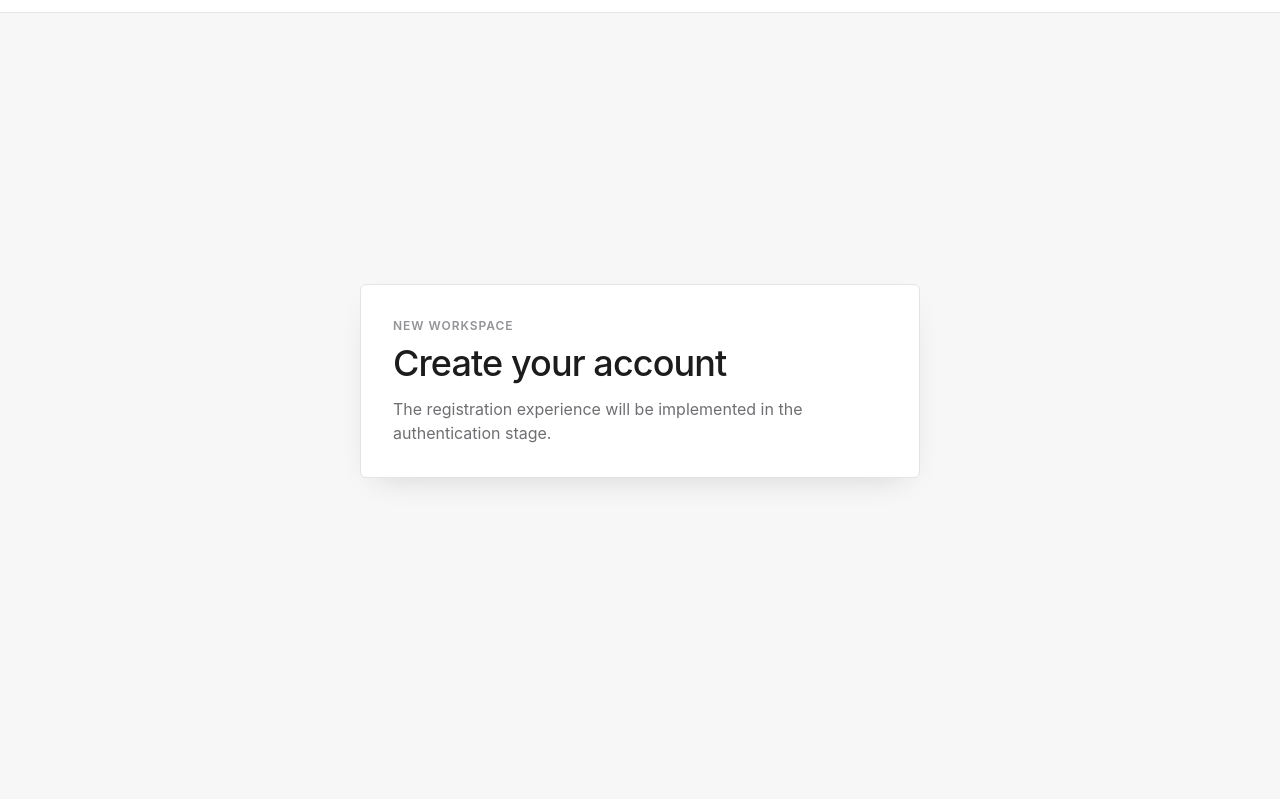
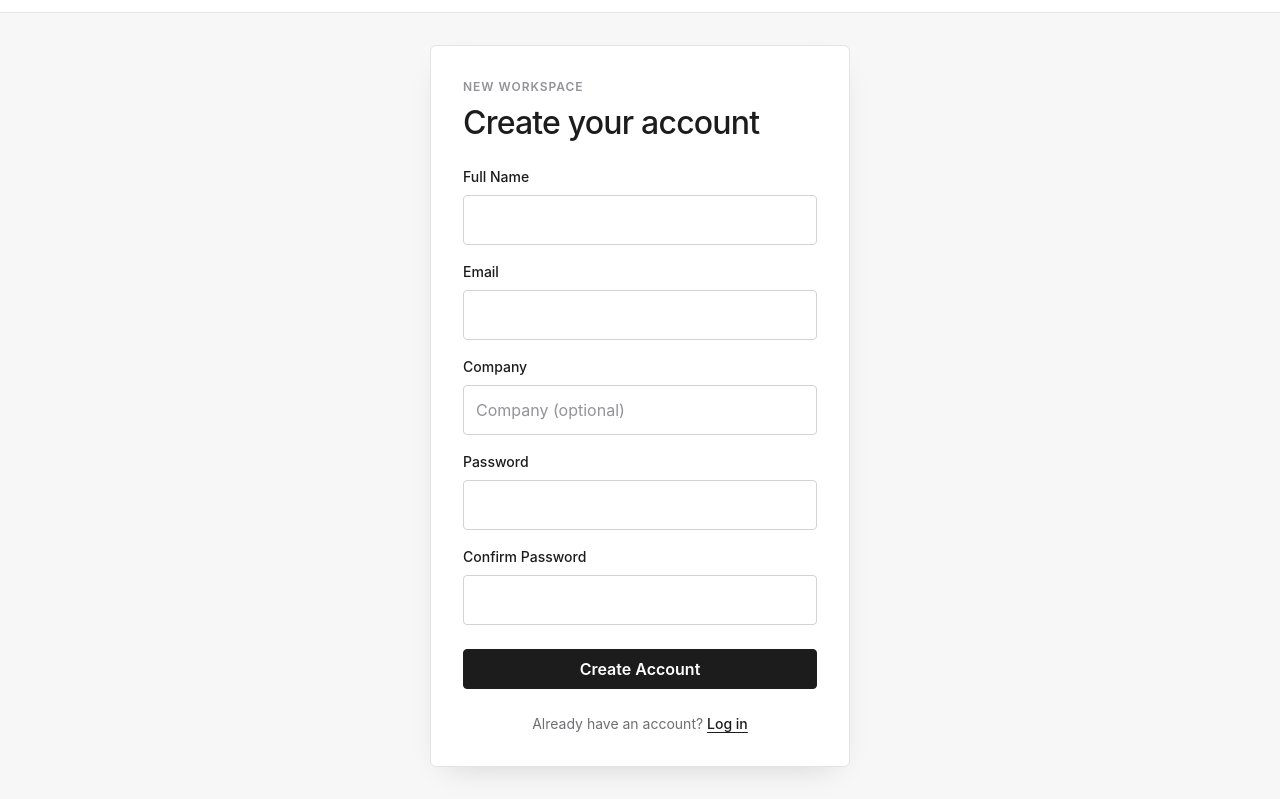
Before and after one commit to Artyush23/10x_crm_project, a website with bundled scripts: page signup.html in a window 1280 px wide. Shown: the part 51-850 px from the top of the page. Before the commit the page ends 800 px from the top, so only its background shows below. Built offline with nearby package versions, Linux system fonts and the light colour scheme.

Commit message:
feat: build the sign-up form and field error UI

```diff
--- a/scss/_auth.scss
+++ b/scss/_auth.scss
@@ -1 +1,106 @@
-// Authentication page styles are implemented in a later stage.
+.auth-page {
+  display: grid;
+  min-height: calc(100vh - 4rem);
+  place-items: center;
+  padding: var(--space-8) var(--space-4);
+}
+
+.auth-card {
+  width: min(100%, 26.25rem);
+  border: 1px solid var(--color-border);
+  border-radius: var(--radius-md);
+  padding: var(--space-8);
+  background: var(--color-surface);
+  box-shadow: var(--shadow-overlay);
+}
+
+.auth-card__heading {
+  margin-bottom: var(--space-6);
+
+  h1 {
+    margin: var(--space-2) 0 0;
+    font-size: 2rem;
+    font-weight: 500;
+    letter-spacing: -0.025em;
+    line-height: 1.2;
+  }
+}
+
+.auth-form {
+  display: grid;
+  gap: var(--space-4);
+}
+
+.form-field {
+  display: grid;
+  gap: var(--space-2);
+
+  label {
+    color: var(--color-text);
+    font-size: 0.875rem;
+    font-weight: 500;
+  }
+
+  input {
+    min-height: 2.75rem;
+    transition:
+      border-color 160ms ease,
+      box-shadow 160ms ease;
+
+    &::placeholder {
+      color: var(--color-text-subtle);
+    }
+
+    &:focus {
+      border-color: var(--color-text);
+      box-shadow: 0 0 0 1px var(--color-text);
+      outline: 0;
+    }
+
+    &.input-error {
+      border-color: var(--color-danger);
+      box-shadow: 0 0 0 1px var(--color-danger);
+    }
+  }
+}
+
+.form-error {
+  min-height: 1.125rem;
+  margin: calc(var(--space-1) * -1) 0 0;
+  color: var(--color-danger);
+  font-size: 0.75rem;
+  line-height: 1.5;
+
+  &:empty {
+    display: none;
+  }
+}
+
+.auth-form__submit {
+  width: 100%;
+  margin-top: var(--space-2);
+  font-weight: 600;
+}
+
+.auth-card__footer {
+  margin: var(--space-6) 0 0;
+  color: var(--color-text-muted);
+  font-size: 0.875rem;
+  text-align: center;
+
+  a {
+    color: var(--color-text);
+    font-weight: 500;
+  }
+}
+
+@media (max-width: 30rem) {
+  .auth-page {
+    align-items: start;
+    padding: var(--space-6) var(--space-4);
+  }
+
+  .auth-card {
+    padding: var(--space-6);
+  }
+}
--- a/signup.html
+++ b/signup.html
@@ -16,11 +16,83 @@
       </a>
     </header>
 
-    <main class="placeholder-page" id="main-content">
-      <section class="placeholder-card" aria-labelledby="page-title">
-        <p class="eyebrow">New workspace</p>
-        <h1 id="page-title">Create your account</h1>
-        <p>The registration experience will be implemented in the authentication stage.</p>
+    <main class="auth-page" id="main-content">
+      <section class="auth-card" aria-labelledby="page-title">
+        <div class="auth-card__heading">
+          <p class="eyebrow">New workspace</p>
+          <h1 id="page-title">Create your account</h1>
+        </div>
+
+        <form class="auth-form" id="signup-form" novalidate>
+          <div class="form-field">
+            <label for="full-name">Full Name</label>
+            <input
+              id="full-name"
+              name="fullName"
+              type="text"
+              autocomplete="name"
+              aria-describedby="full-name-error"
+              required
+            >
+            <p class="form-error" id="full-name-error" aria-live="polite"></p>
+          </div>
+
+          <div class="form-field">
+            <label for="signup-email">Email</label>
+            <input
+              id="signup-email"
+              name="email"
+              type="text"
+              autocomplete="email"
+              aria-describedby="signup-email-error"
+              required
+            >
+            <p class="form-error" id="signup-email-error" aria-live="polite"></p>
+          </div>
+
+          <div class="form-field">
+            <label for="company">Company</label>
+            <input
+              id="company"
+              name="company"
+              type="text"
+              autocomplete="organization"
+              placeholder="Company (optional)"
+            >
+          </div>
+
+          <div class="form-field">
+            <label for="signup-password">Password</label>
+            <input
+              id="signup-password"
+              name="password"
+              type="password"
+              autocomplete="new-password"
+              aria-describedby="signup-password-error"
+              required
+            >
+            <p class="form-error" id="signup-password-error" aria-live="polite"></p>
+          </div>
+
+          <div class="form-field">
+            <label for="confirm-password">Confirm Password</label>
+            <input
+              id="confirm-password"
+              name="confirmPassword"
+              type="password"
+              autocomplete="new-password"
+              aria-describedby="confirm-password-error"
+              required
+            >
+            <p class="form-error" id="confirm-password-error" aria-live="polite"></p>
+          </div>
+
+          <button class="auth-form__submit" type="submit">Create Account</button>
+        </form>
+
+        <p class="auth-card__footer">
+          Already have an account? <a href="index.html">Log in</a>
+        </p>
       </section>
     </main>
 
```
Also changed, not shown: css/style.css.
